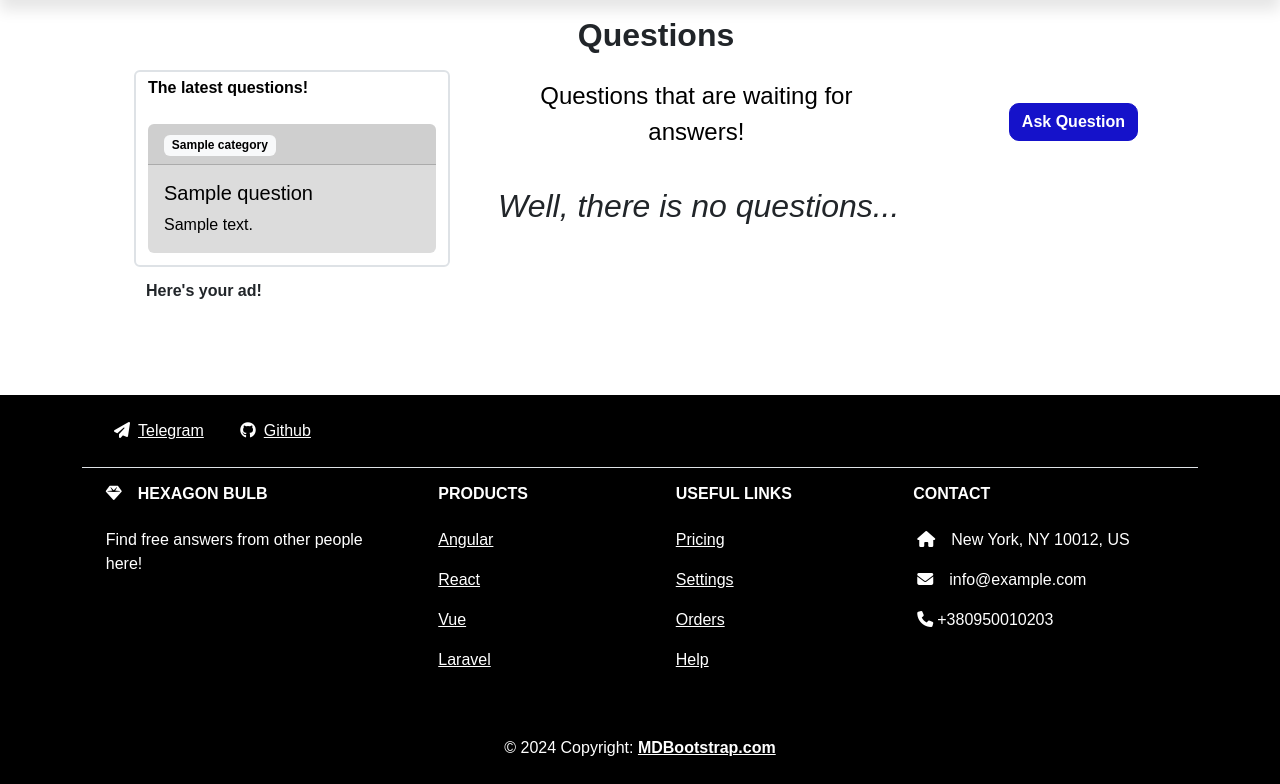
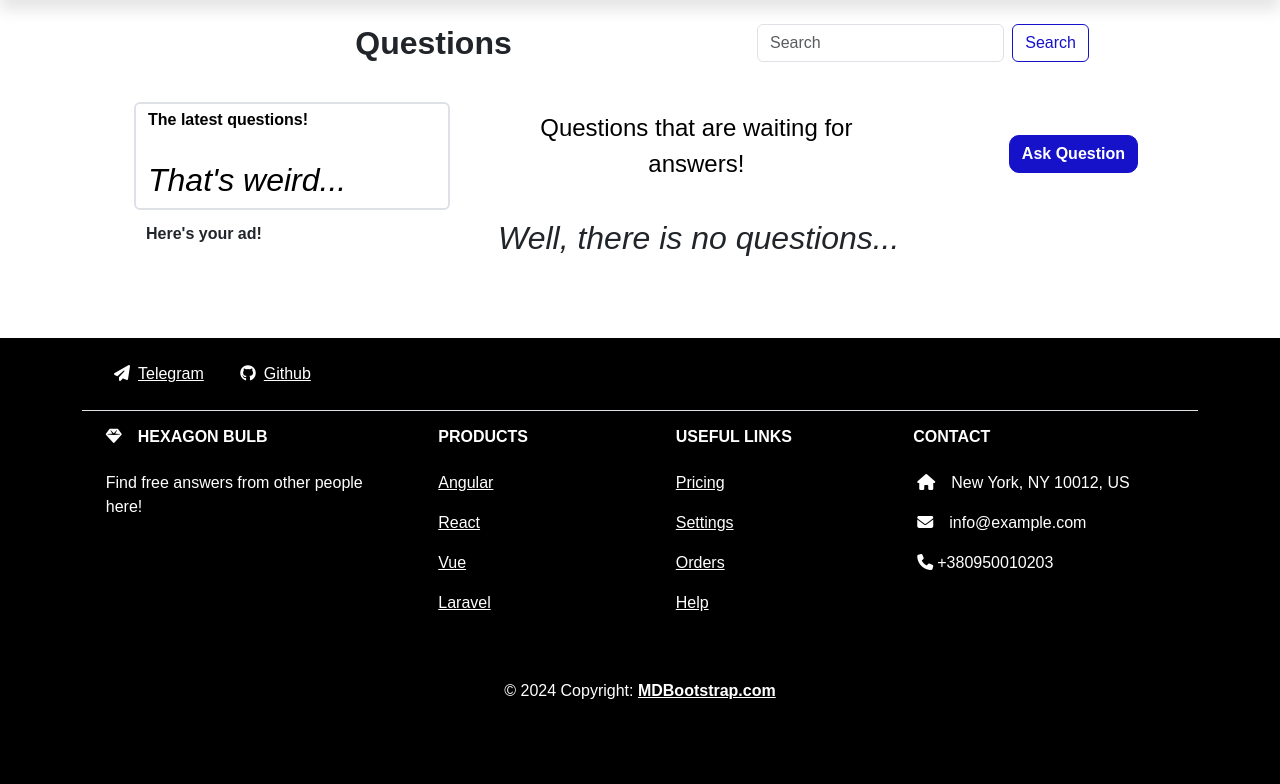
Before and after one commit to alter703/project-hexagon-bulb-site, a Django app: page /question-hub/ in a window 1280 px wide. Shown: the part 82-866 px from the top of the page. After the commit the page ends 781 px from the top, so only its background shows below. Run offline with Django 5.2, Linux system fonts and the light colour scheme; tables that the repository leaves empty hold one stand-in row (values such as "Sample post"); some libraries are stand-ins or nearby versions.

Commit message:
Add search on questionHub app.

```diff
--- a/apps/questionHub/templates/questionHub/detail.html
+++ b/apps/questionHub/templates/questionHub/detail.html
@@ -61,17 +61,21 @@
     </div>
     <div class="row">
       <div class="col">
+        {% if question.is_closed %}
+        <div class="fs-3 text-center">This question's closed, so you can't answer to it</div>
+        {% else %}
         {% if not user.is_authenticated %}
         <a href="{% url 'members:login' %}"><div class="btn btn-secondary">Login to Answer</div></a>
         {% else %}
         <div class="btn btn-secondary btn-lg" id="toggleButton" onclick="toggleForm()"><i class="fa-solid fa-plus me-3"></i>Answer</div>
+        {% endif %}
         {% endif %}
       </div>
     </div>
     <div class="row my-3">
       <div class="col">
         <div class="fs-2">
-          Answers
+          {{ question.answers.count }} Answers
         </div>
       </div>
     </div>
--- a/apps/questionHub/templates/questionHub/index.html
+++ b/apps/questionHub/templates/questionHub/index.html
@@ -5,7 +5,17 @@
 {% block content %}
 <div class="container-fluid mx-3">
   <div class="container-fluid px-4">
-      <h1 class="mb-2 fs-2 fw-semibold text-center">Questions</h1>
+    <div class="row gx-4 my-4">
+      <div class="col-7">
+        <h1 class="mb-2 fs-2 fw-semibold text-center">Questions</h1>
+      </div>
+      <div class="col-4">
+        <form action="{% url 'questionHub:search' %}" method="get" class="d-flex" role="search">
+          <input class="form-control me-2"name="q" type="search" placeholder="Search" aria-label="Search">
+          <button class="btn btn-outline-primary" type="submit">Search</button>
+        </form>
+      </div>
+    </div>
         <div class="row gx-5">
           <div class="col-12 col-md-4 my-2 border-black border-4">
             <div class="container py-1 text-black border border-2 rounded-2">
@@ -38,7 +48,11 @@
             {% include 'questionHub/includes/question_card.html' %}
 
             {% empty %}
+            {% if query %}
+            <div class="fs-2 fst-italic">Questions not found</div>
+            {% else %}
             <div class="fs-2 fst-italic">Well, there is no questions...</div>
+            {% endif %}
             {% endfor %}
 
               {% if is_paginated %}
--- a/apps/questionHub/urls.py
+++ b/apps/questionHub/urls.py
@@ -12,4 +12,6 @@ urlpatterns = [
     path('question/<slug:slug>/delete/', views.QuestionDeleteView.as_view(), name='delete'),
     path('question/<slug:slug>/update/', views.QuestionUpdateView.as_view(), name='update'),
     path('question/<slug:slug>/close/', views.close_question, name='close'),
+
+    path('search/', views.QuestionsListView.as_view(), name='search'),
 ]
--- a/apps/questionHub/views.py
+++ b/apps/questionHub/views.py
@@ -18,14 +18,19 @@ class QuestionsListView(ListView):
     context_object_name = 'questions'
     paginate_by = 9
 
+
     def get_queryset(self):
-        queryset = super().get_queryset()
-        queryset = queryset.select_related('author', 'category').filter(Q(is_closed=False)).order_by('?')
+        query = self.request.GET.get('q', '')
+        if query:
+            queryset = Question.objects.filter(Q(title__icontains=query) & Q(is_closed=False)).select_related('author', 'author__profile')
+        else:
+            queryset = Question.objects.filter(Q(is_closed=False)).select_related('author', 'author__profile')
         return queryset
 
     def get_context_data(self, **kwargs):
         context = super().get_context_data(**kwargs)
-        context['latest_questions'] = Question.objects.order_by('-created_at')[:3].select_related('author', 'category')
+        context['latest_questions'] = Question.objects.filter(is_closed=False)[:3]
+        context['query'] = self.request.GET.get('q', '')
         return context
 
 
@@ -44,6 +49,7 @@ class QuestionDetailView(DetailView):
         context = super().get_context_data(**kwargs)
         context['answer_form'] = AnswerQuestionForm
         context['other_questions'] = Question.objects.filter(category=self.object.category)[:3].select_related('author', 'category')
+        context['amount_answers'] = Answer.objects.count()
         return context
 
 
```
Also changed, not shown: templates/includes/pagination.html (+14 -10 lines).
